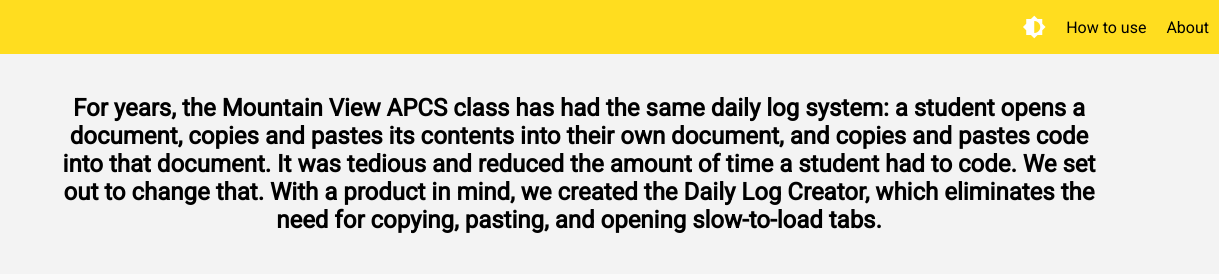
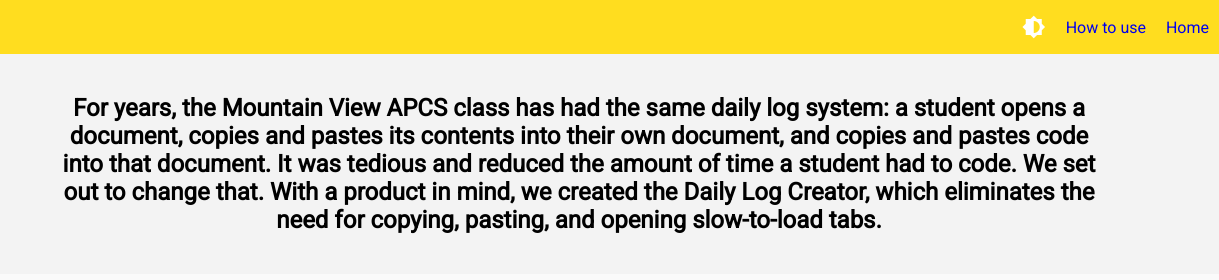
Before and after one commit to mvhs-apps/daily-logs-simplifier, a website built with Parcel: page src/about.html in a window 1280 px wide. Shown: the top 280 px of the page, 61-1280 px from the left. Built offline with nearby package versions, Linux system fonts and the light colour scheme.

Commit message:
Update about.html

```diff
--- a/src/about.html
+++ b/src/about.html
@@ -21,12 +21,12 @@
     <div id="header">
       <div id="header-title">
         <a href="/"><img src="DLLogo.png" id="logo"/></a>
-        <div id="aboutPage" class="pagelink">
-          <a href="about.html">About</a>
-        </div>
-        <div id="usePage" class="pagelink">
-          <a href="HowToUse.html">How to use</a>
-        </div>
+        <a href="index.html">
+          <div id="aboutPage" class="pagelink">Home</div>
+        </a>
+        <a target="_self" href="HowToUse.html">
+          <div id="usePage" class="pagelink">How to use</div>
+        </a>
         <label class="switch">
           <input type="checkbox" onclick="switchTheme(this)" />
           <span class="button-switch"><i class="material-icons" id="sun-icon">
```
